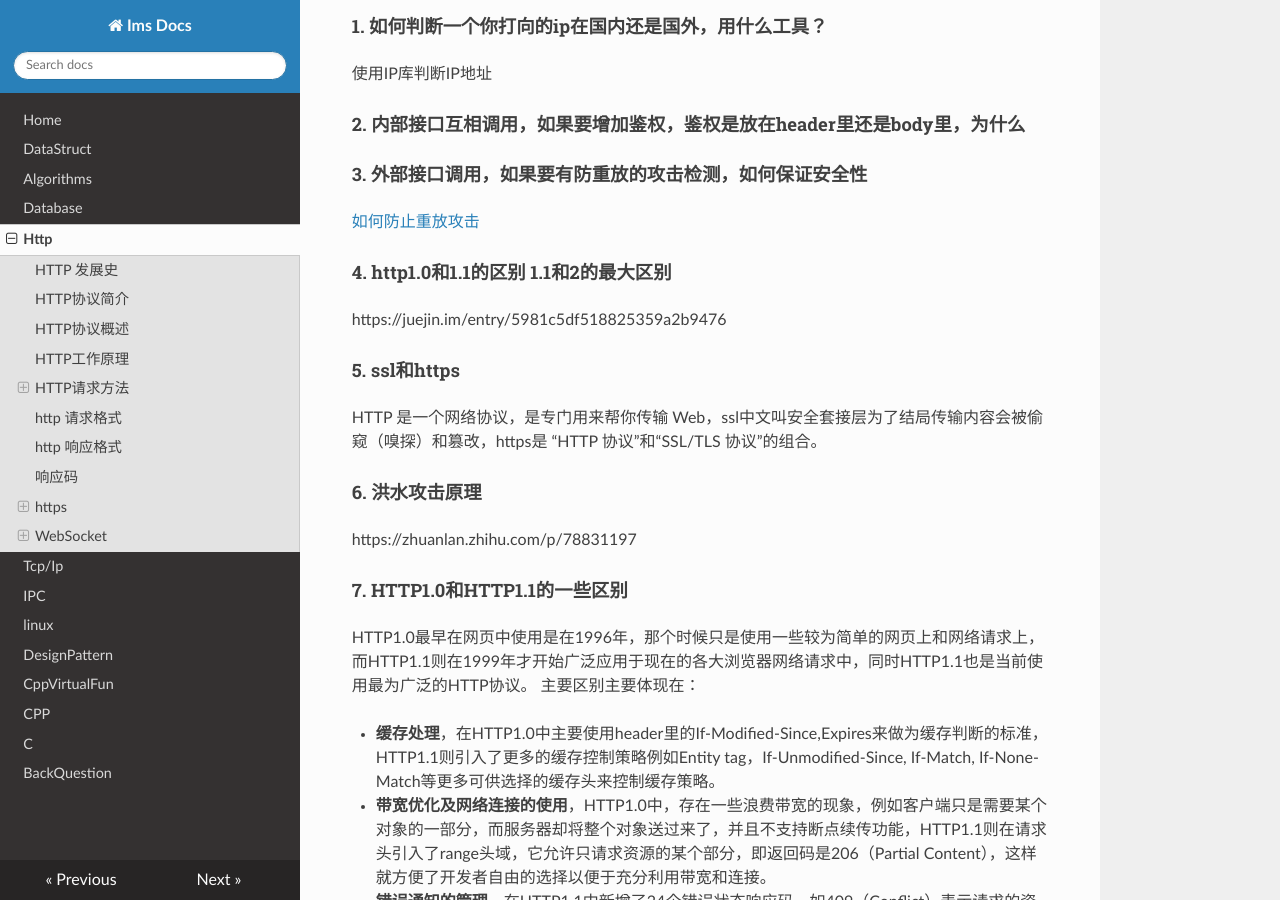
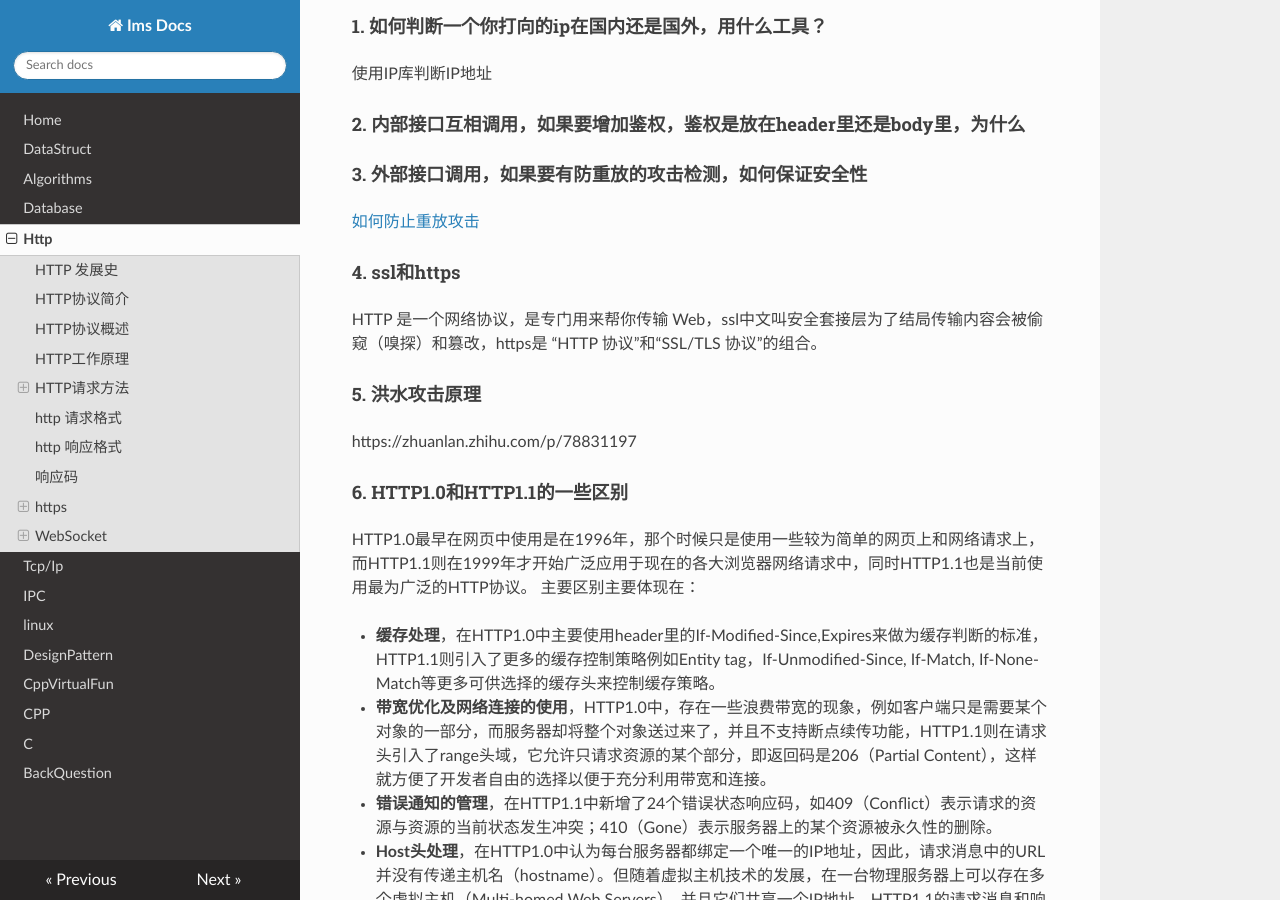
Before and after one commit to ims0/mkdocs, an MkDocs documentation site: the page built from docs/http.md, in a window 1280 px wide and 900 px high, scrolled down 6956 px. Built offline with MkDocs 1.6.1, drawn with Linux system fonts in a browser that asks for light colours; nearby versions of some CDN libraries.

Commit message:
small update

```diff
--- a/docs/http.md
+++ b/docs/http.md
@@ -187,15 +187,12 @@ GET产生一个TCP数据包；POST产生两个TCP数据包。
 #### 3. 外部接口调用，如果要有防重放的攻击检测，如何保证安全性
 [如何防止重放攻击](https://blog.csdn.net/weixin_39986856/article/details/82657808)
 
-#### 4. http1.0和1.1的区别 1.1和2的最大区别
-https://juejin.im/entry/5981c5df518825359a2b9476
-
-#### 5. ssl和https
+#### 4. ssl和https
 HTTP 是一个网络协议，是专门用来帮你传输 Web，ssl中文叫安全套接层为了结局传输内容会被偷窥（嗅探）和篡改，https是 “HTTP 协议”和“SSL/TLS 协议”的组合。
-#### 6. 洪水攻击原理
+#### 5. 洪水攻击原理
 https://zhuanlan.zhihu.com/p/78831197
 
-#### 7. HTTP1.0和HTTP1.1的一些区别
+#### 6. HTTP1.0和HTTP1.1的一些区别
 
 HTTP1.0最早在网页中使用是在1996年，那个时候只是使用一些较为简单的网页上和网络请求上，而HTTP1.1则在1999年才开始广泛应用于现在的各大浏览器网络请求中，同时HTTP1.1也是当前使用最为广泛的HTTP协议。 主要区别主要体现在：
 
```
Also changed, not shown: docs/tcp_ip.md (+2 -2 lines).
